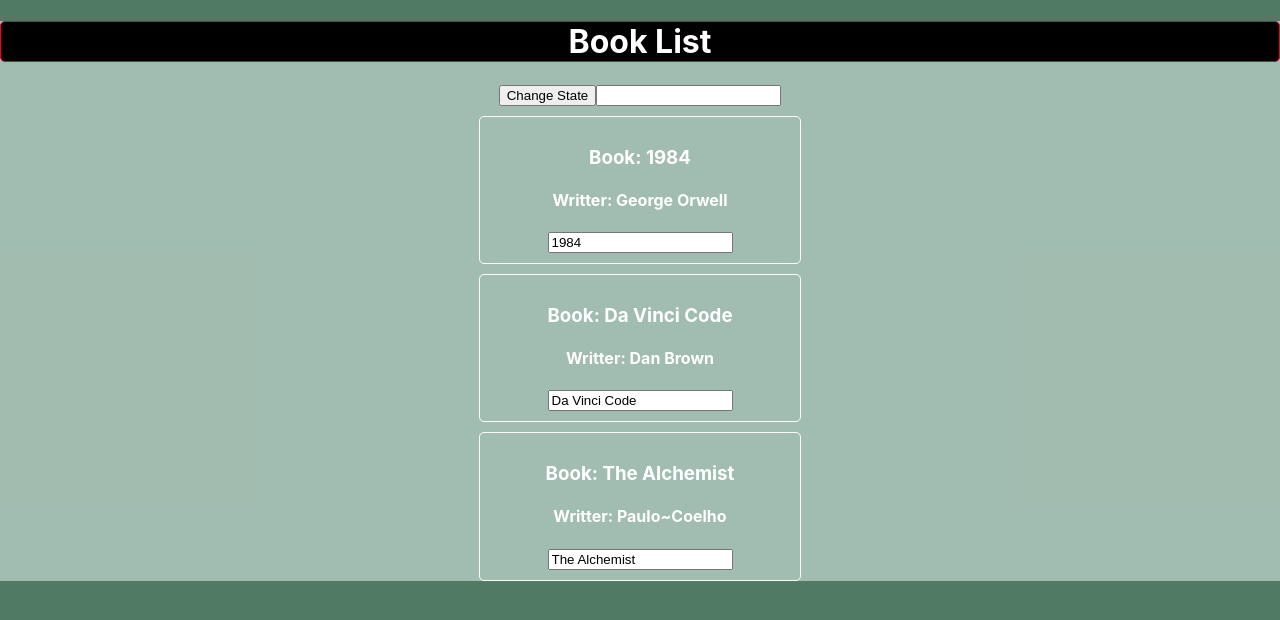
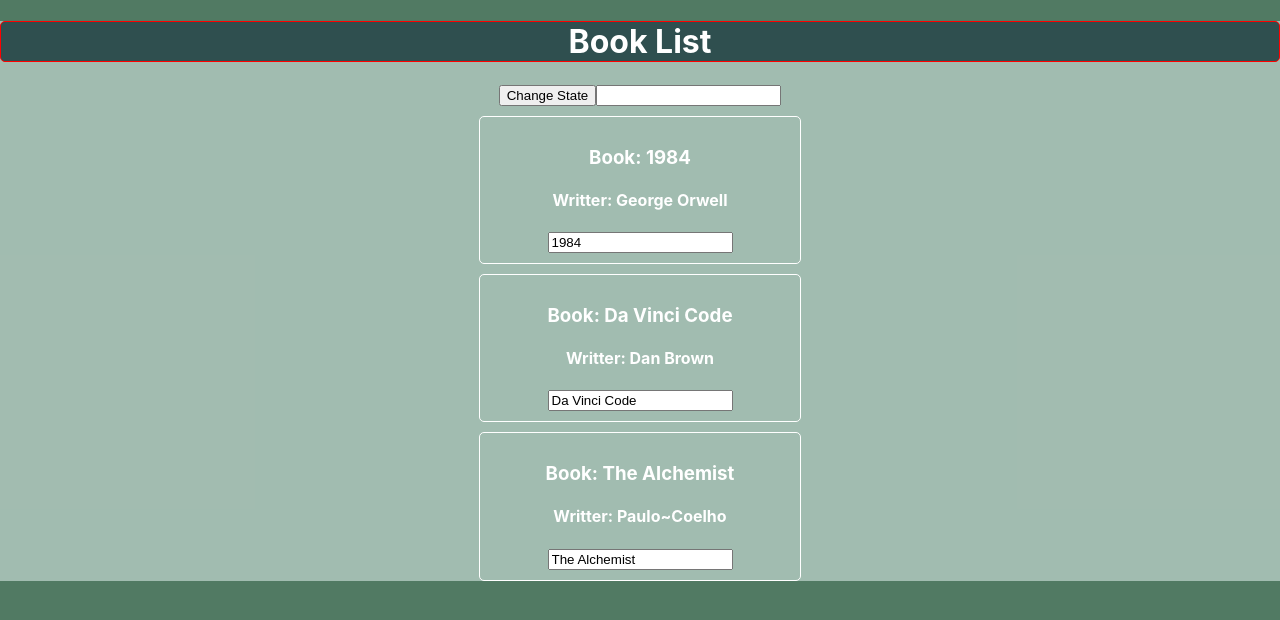
Before and after one commit to ahmedisshere/rantpack, a React (Create React App) app: page / in a window 1280 px wide. Shown: the top 620 px of the page. Built offline with nearby package versions, Linux system fonts and the light colour scheme.

Commit message:
minor scripts

```diff
--- a/src/App.js
+++ b/src/App.js
@@ -43,7 +43,7 @@ class App extends Component {
 
       border: "1px solid red",
       borderRadius: "5px",
-      backgroundColor: "black",
+      backgroundColor: "darkslategray",
       color: "white"
     };
 
```
